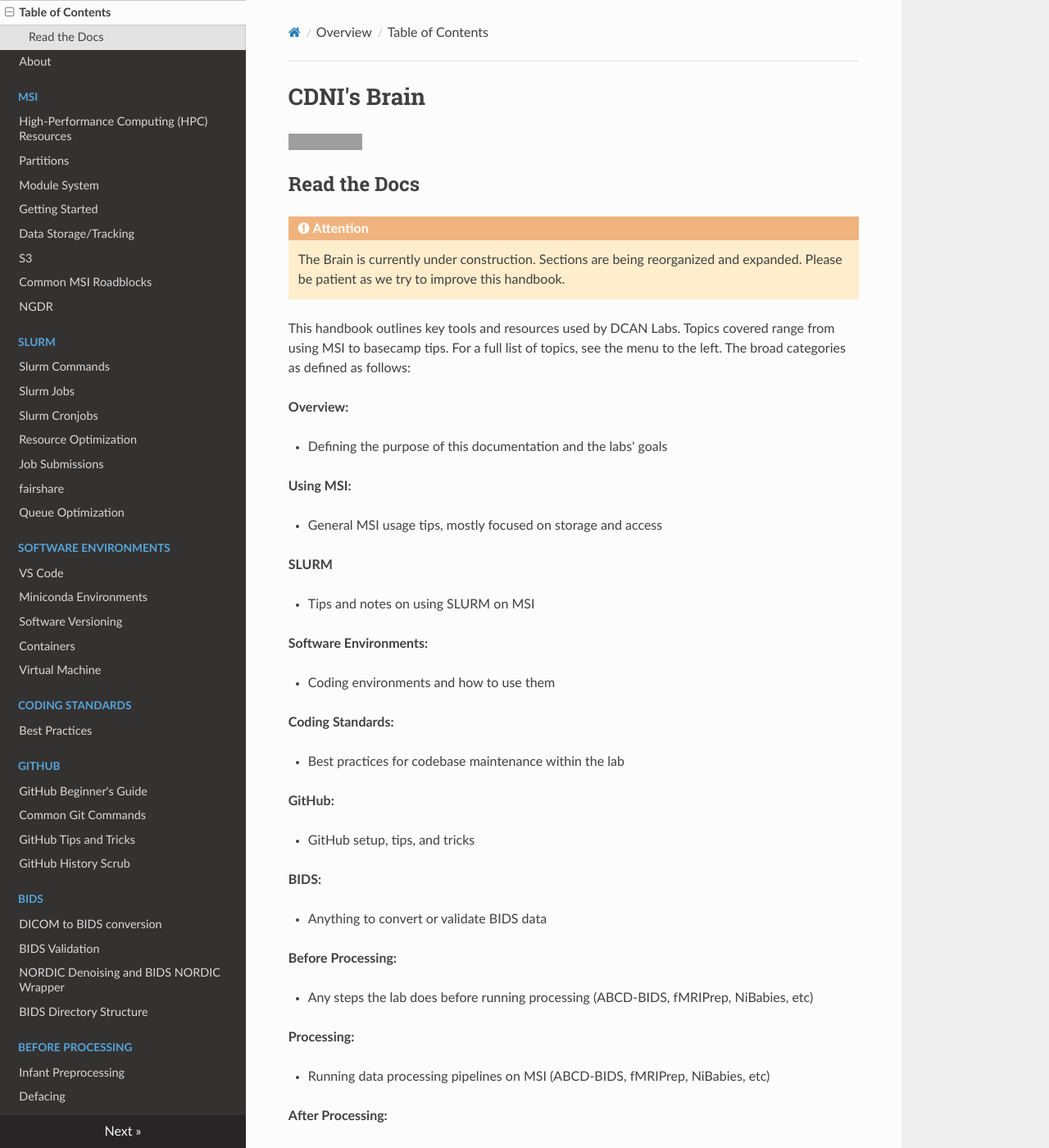
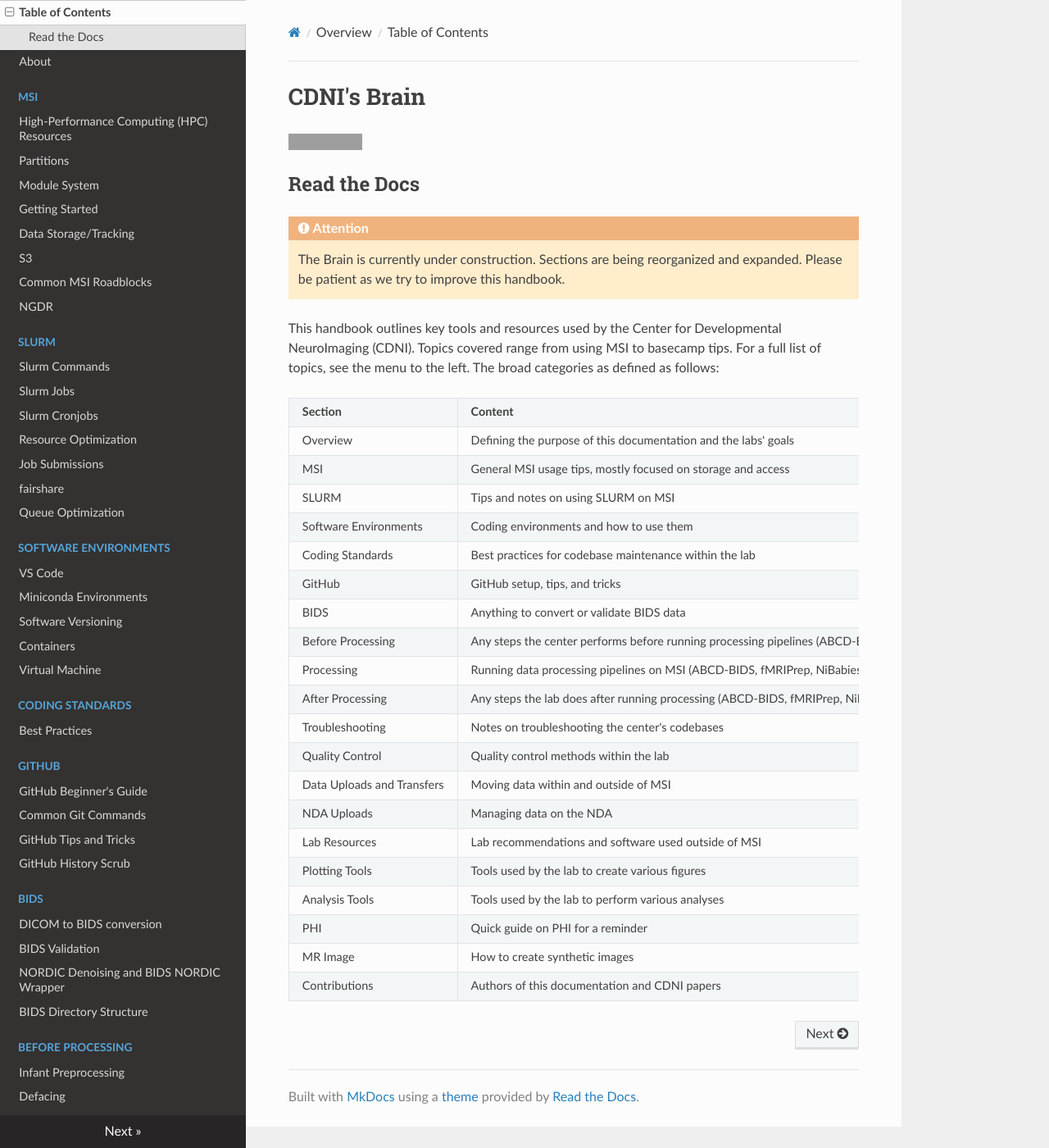
Before and after one commit to DCAN-Labs/cdni-brain, an MkDocs documentation site: the page built from docs/index.md, in a window 1280 px wide and 1400 px high. Shown: the whole window at 82% size. Built offline with MkDocs 1.6.1, drawn with Linux system fonts in a browser that asks for light colours; nearby versions of some CDN libraries; some of the changed text lies outside the part shown; grey boxes are pictures that could not be loaded.

```diff
--- a/docs/blank.md
+++ b/docs/blank.md
@@ -1 +1 @@
-This page is for formatting purposes. Thank you for using the DPH :) !
+This page is for formatting purposes. Thank you for using CDNI's Brain :)
--- a/docs/index.md
+++ b/docs/index.md
@@ -11,84 +11,134 @@
     </p>
 </div>
 
-This handbook outlines key tools and resources used by DCAN Labs. Topics covered range from using MSI to basecamp tips. For a full list of topics, see the menu to the left. The broad categories as defined as follows:
+This handbook outlines key tools and resources used by the Center for Developmental NeuroImaging (CDNI). Topics covered range from using MSI to basecamp tips. For a full list of topics, see the menu to the left. The broad categories as defined as follows:
 
-**Overview:**
-
-- Defining the purpose of this documentation and the labs' goals
-
-**Using MSI:**
-
-- General MSI usage tips, mostly focused on storage and access
-
-**SLURM**
-
-- Tips and notes on using SLURM on MSI
-
-**Software Environments:**
-
-- Coding environments and how to use them
-
-**Coding Standards:**
-
-- Best practices for codebase maintenance within the lab
-
-**GitHub:**
-
-- GitHub setup, tips, and tricks
-
-**BIDS:**
-
-- Anything to convert or validate BIDS data
-
-**Before Processing:**
-
-- Any steps the lab does before running processing (ABCD-BIDS, fMRIPrep, NiBabies, etc)
-
-**Processing:**
-
-- Running data processing pipelines on MSI (ABCD-BIDS, fMRIPrep, NiBabies, etc)
-
-**After Processing:**
-
-- Any steps the lab does after running processing (ABCD-BIDS, fMRIPrep, NiBabies, etc)
-
-**Troubleshooting:**
-
-- Notes on troubleshooting the labs codebases
-
-**Quality Control:**
-
-- Quality control methods within the lab
-
-**Data Uploads and Transfers:**
-
-- Moving data within and outside of MSI
-
-**NDA Uploads:**
-
-- Managing data on the NDA
-
-**Lab Resources:**
-
-- Lab recommendations and software used outside of MSI
-
-**Plotting Tools:**
-
-- Tools used by the lab to create various figures
-
-**Analysis Tools:**
-
-- Tools used by the lab to perform various analyses
-
-**PHI:**
-
-- Quick guide on PHI for a reminder
-
-**MR Image:**
-
-- How to create synthetic images
-
-**Contributions:**
-
-- Authors of this documentation and lab papers
+<table>
+  <tr>
+   <td>
+<strong>Section</strong>
+   </td>
+   <td><strong>Content</strong>
+   </td>
+  </tr>
+  <tr>
+   <td>Overview
+   </td>
+   <td>Defining the purpose of this documentation and the labs' goals
+   </td>
+  </tr>
+  <tr>
+   <td>MSI
+   </td>
+   <td>General MSI usage tips, mostly focused on storage and access
+   </td>
+  </tr>
+  <tr>
+   <td>SLURM
+   </td>
+   <td>Tips and notes on using SLURM on MSI
+   </td>
+  </tr>
+  <tr>
+   <td>Software Environments
+   </td>
+   <td>Coding environments and how to use them
+   </td>
+  </tr>
+  <tr>
+   <td>Coding Standards
+   </td>
+   <td>Best practices for codebase maintenance within the lab
+   </td>
+  </tr>
+  <tr>
+   <td>GitHub
+   </td>
+   <td>GitHub setup, tips, and tricks
+   </td>
+  </tr>
+  <tr>
+   <td>BIDS
+   </td>
+   <td>Anything to convert or validate BIDS data
+   </td>
+  </tr>
+  <tr>
+   <td>Before Processing
+   </td>
+   <td>Any steps the center performs before running processing pipelines (ABCD-BIDS, fMRIPrep, NiBabies, etc)
+   </td>
+  </tr>
+  <tr>
+   <td>Processing
+   </td>
+   <td>Running data processing pipelines on MSI (ABCD-BIDS, fMRIPrep, NiBabies, etc)
+   </td>
+  </tr>
+  <tr>
+   <td>After Processing
+   </td>
+   <td>Any steps the lab does after running processing (ABCD-BIDS, fMRIPrep, NiBabies, etc)
+   </td>
+  </tr>
+  <tr>
+   <td>Troubleshooting
+   </td>
+   <td>Notes on troubleshooting the center's codebases
+   </td>
+  </tr>
+  <tr>
+   <td>Quality Control
+   </td>
+   <td>Quality control methods within the lab
+   </td>
+  </tr>
+    <tr>
+   <td>Data Uploads and Transfers
+   </td>
+   <td>Moving data within and outside of MSI
+   </td>
+  </tr>
+    <tr>
+   <td>NDA Uploads
+   </td>
+   <td>Managing data on the NDA
+   </td>
+  </tr>
+    <tr>
+   <td>Lab Resources
+   </td>
+   <td>Lab recommendations and software used outside of MSI
+   </td>
+  </tr>
+    <tr>
+   <td>Plotting Tools
+   </td>
+   <td>Tools used by the lab to create various figures
+   </td>
+  </tr>
+    <tr>
+   <td>Analysis Tools
+   </td>
+   <td>Tools used by the lab to perform various analyses
+   </td>
+  </tr>
+    <tr>
+   <td>PHI
+   </td>
+   <td>Quick guide on PHI for a reminder
+   </td>
+  </tr>
+    <tr>
+   <td>MR Image
+   </td>
+   <td>How to create synthetic images
+   </td>
+  </tr>
+    <tr>
+   <td>Contributions
+   </td>
+   <td>Authors of this documentation and CDNI papers
+   </td>
+  </tr>
+</table>
```
